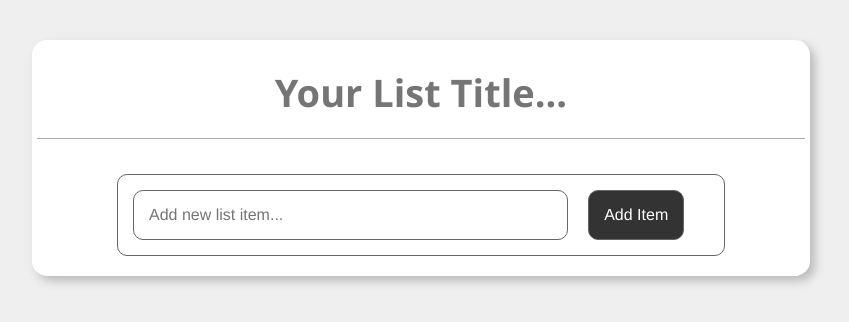
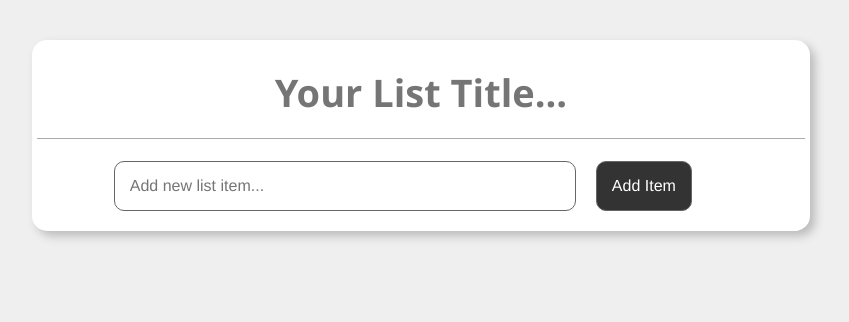
Before and after one commit to Watso196/Notes-App, a React (Create React App) app: page / in a window 1280 px wide. Shown: the top 322 px of the page, without its empty margins (219-1068 px from the left). Built offline with nearby package versions, Linux system fonts and the light colour scheme.

Commit message:
CSS fixes

```diff
--- a/package.json
+++ b/package.json
@@ -2,13 +2,13 @@
   "name": "list-app",
   "version": "0.1.0",
   "private": true,
-  "homepage": "http:Watso196.github.io/Notes-App",
+  "homepage": "https://watso196.github.io/Notes-App",
   "dependencies": {
     "-": "0.0.1",
     "@testing-library/jest-dom": "^4.2.4",
     "@testing-library/react": "^9.5.0",
     "@testing-library/user-event": "^7.2.1",
-    "gh-pages": "^3.1.0",
+    "gh-pages": "^3.2.3",
     "react": "^16.13.1",
     "react-dom": "^16.13.1",
     "react-router-dom": "^5.2.0",
--- a/public/index.html
+++ b/public/index.html
@@ -24,7 +24,7 @@
       work correctly both with client-side routing and a non-root public URL.
       Learn how to configure a non-root public URL by running `npm run build`.
     -->
-    <title>React App</title>
+    <title>To Do List App</title>
   </head>
   <body>
     <noscript>You need to enable JavaScript to run this app.</noscript>
--- a/src/App.css
+++ b/src/App.css
@@ -52,8 +52,7 @@ input[type="checkbox"] {
   width: 18px;
   height: 18px;
   display: inline-block;
-  top: -10px;
-  top: 2px;
+  top: -12px;
   position: relative;
   flex-grow: 1;
 }
@@ -69,7 +68,6 @@ div.list-item {
 li textarea,
 input[type="text"] {
   width: 75%;
-  width: 100%;
   font-size: 1em;
   border: none;
   border-bottom: 1px solid #aaa;
@@ -121,17 +119,6 @@ button {
   background: rgb(51, 51, 51);
   color: white;
   height: 50%;
-}
-
-#add-new {
-  width: 75%;
-  border: 1px solid #666;
-  border-radius: 10px;
-  padding: 15px;
-  display: block;
-  margin: 0 auto;
-  margin-top: 35px;
-  margin-bottom: 15px;
 }
 
 .checked-item {
```
Also changed, not shown: 1 other file (tests, documents, lock files or other folders).
